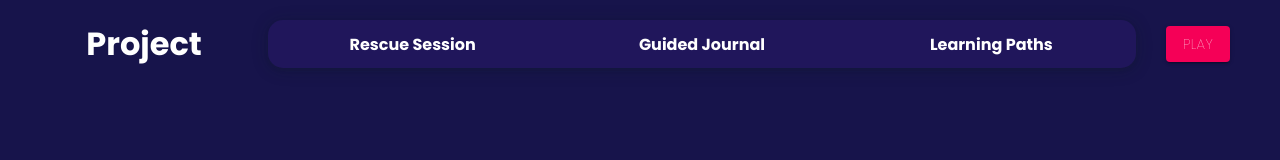
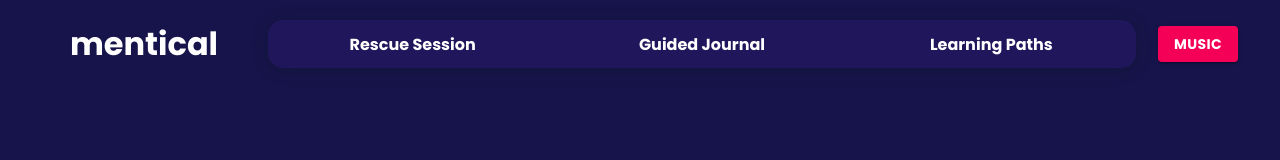
Before and after one commit to debasish-creator/resonate2k21, a React (Create React App) app: page / in a window 1280 px wide. Shown: the top 160 px of the page. Built offline with nearby package versions, Linux system fonts and the light colour scheme.

Commit message:
Final Commit

```diff
--- a/src/components/AudioPlayer/AudioPlayer.js
+++ b/src/components/AudioPlayer/AudioPlayer.js
@@ -27,8 +27,13 @@ const AudioPlayer = () => {
   return (
     <div>
       {/* <Button onClick={toggle}>{playing ? "Pause" : "Play"}</Button> */}
-      <Button variant="contained" color="secondary" onClick={toggle}>
-        {playing ? "Pause" : "Play"}
+      <Button
+        variant="contained"
+        color="secondary"
+        onClick={toggle}
+        style={{ fontWeight: 700 }}
+      >
+        {playing ? "Pause" : "Music"}
       </Button>
     </div>
   );
--- a/src/components/Carousel/carouselComponent.js
+++ b/src/components/Carousel/carouselComponent.js
@@ -6,47 +6,47 @@ const data = [
   {
     image:
       "https://upload.wikimedia.org/wikipedia/commons/thumb/0/0c/GoldenGateBridge-001.jpg/1200px-GoldenGateBridge-001.jpg",
-    caption: "San Francisco",
+    // caption: "San Francisco",
   },
   {
     image:
       "https://cdn.britannica.com/s:800x450,c:crop/35/204435-138-2F2B745A/Time-lapse-hyper-lapse-Isle-Skye-Scotland.jpg",
-    caption: "Scotland",
+    // caption: "Scotland",
   },
   {
     image:
       "https://static2.tripoto.com/media/filter/tst/img/735873/TripDocument/1537686560_1537686557954.jpg",
-    caption: "Darjeeling",
+    // caption: "Darjeeling",
   },
   {
     image:
       "https://upload.wikimedia.org/wikipedia/commons/thumb/1/16/Palace_of_Fine_Arts_%2816794p%29.jpg/1200px-Palace_of_Fine_Arts_%2816794p%29.jpg",
-    caption: "San Francisco",
+    // caption: "San Francisco",
   },
   {
     image:
       "https://i.natgeofe.com/n/f7732389-a045-402c-bf39-cb4eda39e786/scotland_travel_4x3.jpg",
-    caption: "Scotland",
+    // caption: "Scotland",
   },
   {
     image:
       "https://www.tusktravel.com/blog/wp-content/uploads/2020/07/Best-Time-to-Visit-Darjeeling-for-Honeymoon.jpg",
-    caption: "Darjeeling",
+    // caption: "Darjeeling",
   },
   {
     image:
       "https://www.omm.com/~/media/images/site/locations/san_francisco_780x520px.ashx",
-    caption: "San Francisco",
+    // caption: "San Francisco",
   },
   {
     image:
       "https://images.ctfassets.net/bth3mlrehms2/6Ypj2Qd3m3jQk6ygmpsNAM/61d2f8cb9f939beed918971b9bc59bcd/Scotland.jpg?w=750&h=422&fl=progressive&q=50&fm=jpg",
-    caption: "Scotland",
+    // caption: "Scotland",
   },
   {
     image:
       "https://www.oyorooms.com/travel-guide/wp-content/uploads/2019/02/summer-7.jpg",
-    caption: "Darjeeling",
+    // caption: "Darjeeling",
   },
 ];
 function carouselComponent() {
--- a/src/components/Journal/Journal.js
+++ b/src/components/Journal/Journal.js
@@ -114,6 +114,7 @@ const JournalContainer = styled.div`
   button {
     width: 20%;
     /* margin-top: 1rem; */
+    font-weight: 700;
   }
 `;
 const ViewButton = styled.div`
--- a/src/components/Quizcards/Quizcards.js
+++ b/src/components/Quizcards/Quizcards.js
@@ -59,6 +59,7 @@ const CheckboxContainer = styled.div`
   > button {
     /* margin: 0 10rem; */
     margin-top: 2rem;
+    font-weight: 700;
   }
   > button:first-child {
     background-color: green;
--- a/src/index.css
+++ b/src/index.css
@@ -28,3 +28,6 @@ a {
   box-sizing: border-box;
   font-family: "Poppins", sans-serif;
 }
+button {
+  font-weight: 800;
+}
--- a/src/pages/Home/Home.js
+++ b/src/pages/Home/Home.js
@@ -8,6 +8,7 @@ import Widecarddata from "./Widecarddata";
 import { useState } from "react";
 import { display } from "@mui/system";
 import AudioPlayer from "../../components/AudioPlayer/AudioPlayer";
+import { Link } from "react-router-dom";
 import data from "./data";
 function Home() {
   const [data1, setData1] = useState(data);
@@ -18,12 +19,15 @@ function Home() {
 
       <NavContainer>
         <LogoContainer>
-          <h1>Project</h1>
+          <h1>mentical</h1>
         </LogoContainer>
         <NavBar>
           <ul>
             <li>Rescue Session</li>
-            <li>Guided Journal</li>
+            <Link to="/journal">
+              {" "}
+              <li>Guided Journal</li>
+            </Link>
             <li>Learning Paths</li>
           </ul>
         </NavBar>
@@ -105,6 +109,8 @@ const LearningPathContainer = styled.div`
     display: grid;
     justify-items: center;
     color: white;
+    font-size: 2.5rem;
+    padding: 2rem;
   }
 `;
 const NavContainer = styled.div`
--- a/src/pages/Quiz/Quizes.js
+++ b/src/pages/Quiz/Quizes.js
@@ -67,5 +67,6 @@ const QuizContainer = styled.div`
   flex-direction: column;
   > button {
     margin-top: 2rem;
+    font-weight: 800;
   }
 `;
--- a/src/pages/TodoList/ListTodo.js
+++ b/src/pages/TodoList/ListTodo.js
@@ -37,9 +37,15 @@ const ContainerRightBottom = styled.div`
   > button {
     background-color: red;
     color: white;
-    padding: 10px;
+    padding: 8px;
     font-weight: lighter;
     margin-top: auto;
     margin-right: 20px;
+    /* border-radius: 10px; */
+    font-weight: 700;
+  }
+  > span {
+    display: inline-block;
+    font-weight: 700;
   }
 `;
```
